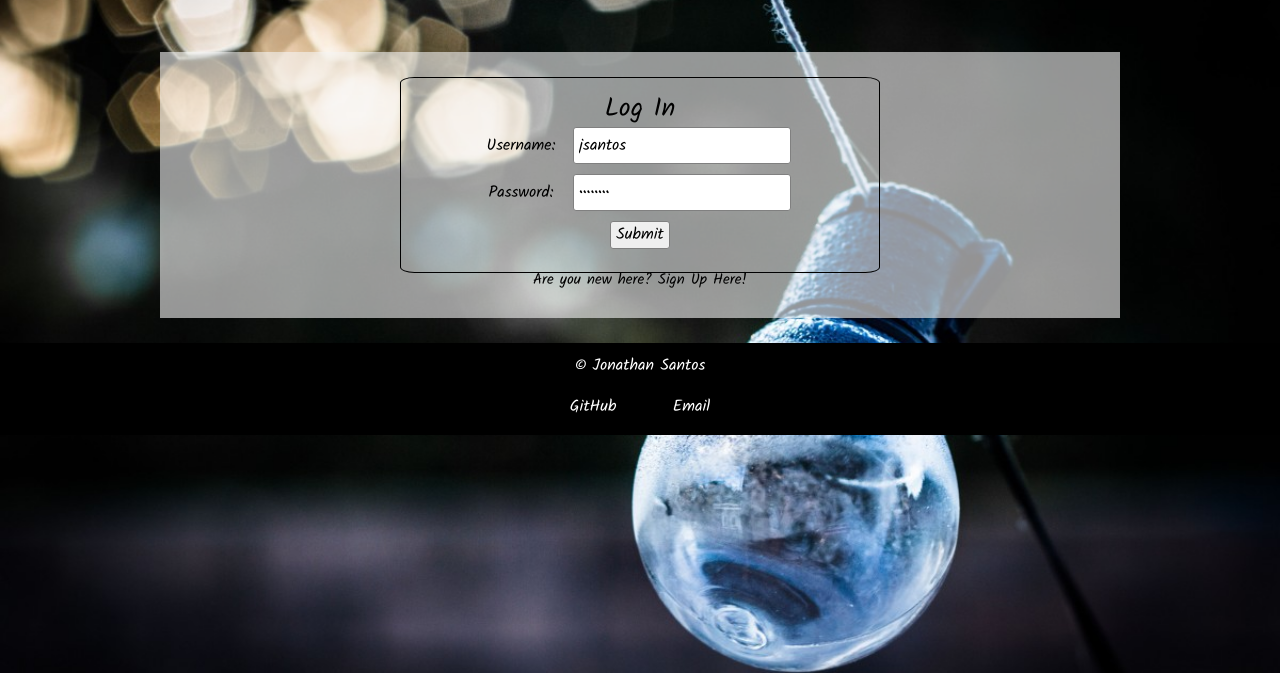
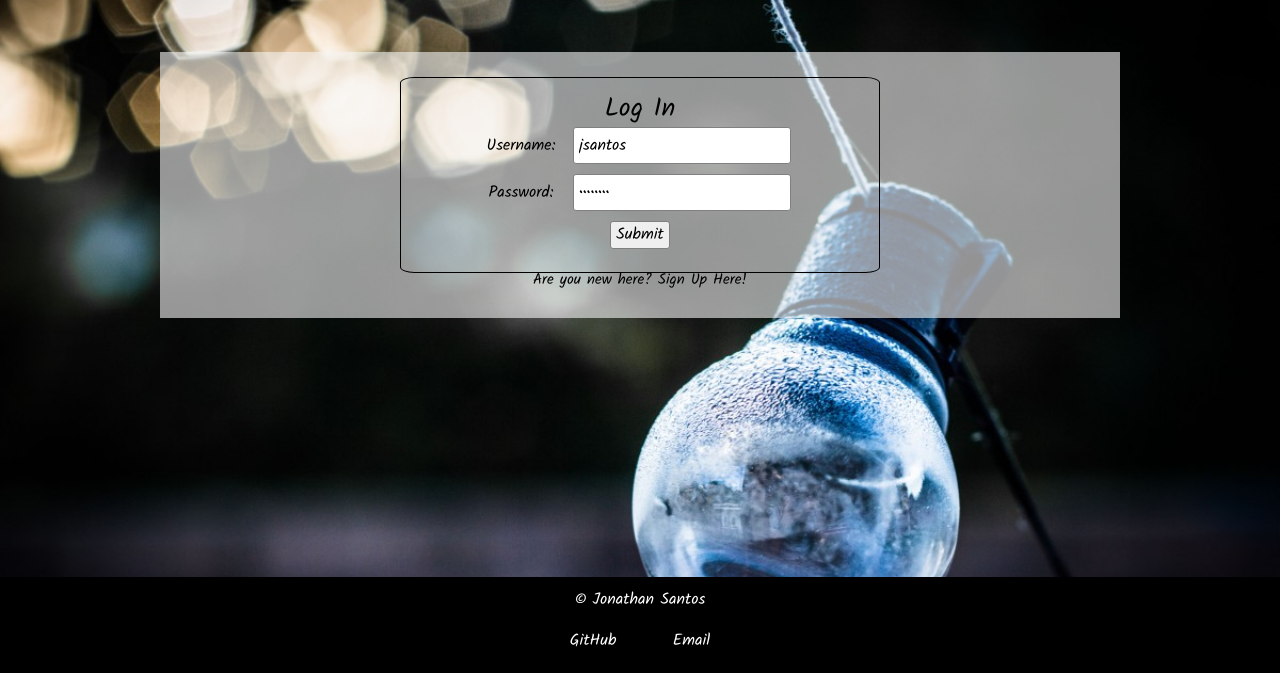
Before and after one commit to jonsantos16/idea-bank-node-capstone, a website: page public/index.html in a window 1280 px wide. Shown: the part 127-800 px from the top of the page. Drawn offline with nearby package versions, Linux system fonts and the light colour scheme; a web font is replaced by a local one.

Commit message:
design updates

```diff
--- a/public/index.html
+++ b/public/index.html
@@ -11,6 +11,8 @@
     <link href="grid.css" rel="stylesheet" type="text/css" />
   </head>
   <body>
+    <div id="page-container">
+        <div id="content-wrap">
             <nav role="navigation">
                 <div class="nav row">
                         <div class="logo col-3">
@@ -188,6 +190,7 @@
                     </div>
                 </section> -->
             </main>
+        </div>
         <footer role="contentinfo">
             <p>© Jonathan Santos</p>
             <ul>
@@ -197,5 +200,6 @@
         </footer>
         <script src="https://code.jquery.com/jquery-3.2.1.js"></script>
         <script src="client.js"></script>
+    </div>
     </body>
 </html>
--- a/public/style.css
+++ b/public/style.css
@@ -69,7 +69,7 @@ h6 {
 
 /* Main */
 html, body {
-    /* height: 100%; */
+    height: 100%;
 }
 
 main {
@@ -80,6 +80,15 @@ main {
 html {
     font-family: 'Kalam', cursive;
 }
+
+#page-container {
+    position: relative;
+    min-height: 100vh;
+  }
+
+  #content-wrap {
+    padding-bottom: 6rem;    /* Footer height */
+  }
 
 nav {
     background-color: white;
@@ -438,8 +447,9 @@ section img {
 }
 /* Footer */
 footer {
-    /* position: absolute; */
-    /* bottom: 0; */
+    position: absolute;
+    bottom: 0;
+    height: 6rem;
     text-align: center;
     margin: auto;
     /* background-color: rgb(159, 223, 159, 0.8); */
```
Also changed, not shown: public/images/light-moment.jpg (added), 1 other file. Lines whose indentation alone changed are shown as unchanged.
